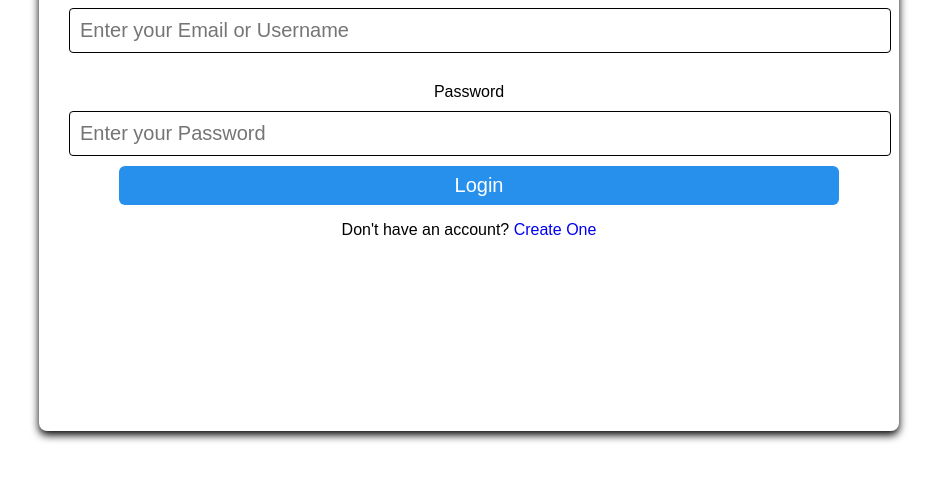
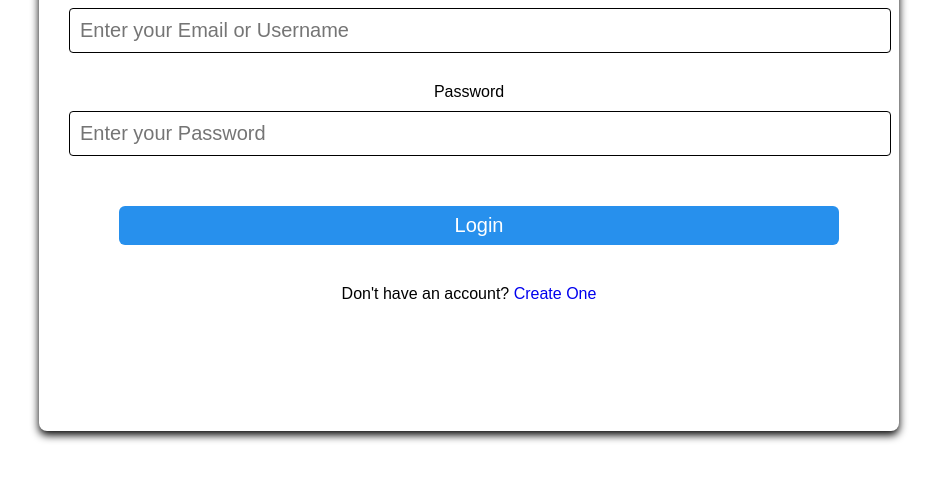
Before and after one commit to Olowolaf/group-b, a plain HTML site: page login.html in a window 1280 px wide. Shown: the part 187-668 px from the top of the page, without its empty margins (69-1006 px from the left). Drawn offline with Linux system fonts and the light colour scheme.

Commit message:
Update login.css

```diff
--- a/login.css
+++ b/login.css
@@ -30,6 +30,7 @@ button{
     width: 90%;
     padding: 8px;
     margin-left: 20px;
+    margin-top: 40px;
     background-color: #2790ED;
     color: white;
     border: none;
@@ -50,7 +51,7 @@ button:hover{
 .link{
     display: block;
     text-align: center;
-    margin-top: 10px;
+    margin-top: 40px;
 }
 .link a{
     text-decoration: none;
```
